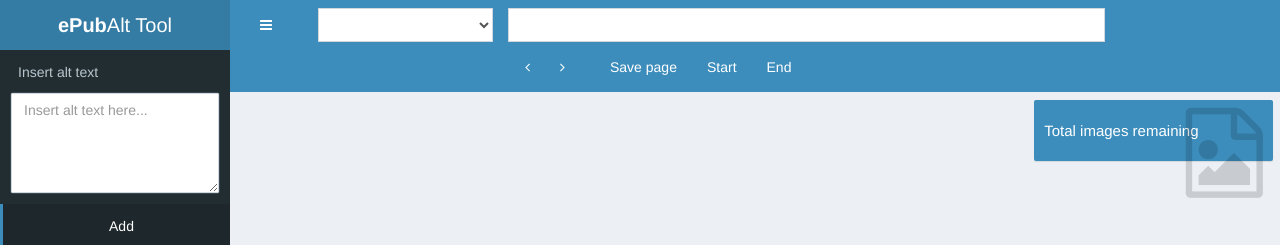
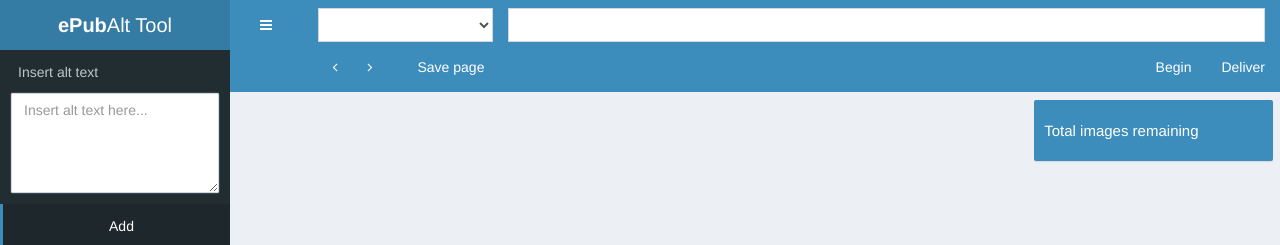
Before and after one commit to qtcoder999/epubAltTool_front, a website: page index.html in a window 1280 px wide. Shown: the top 245 px of the page. Drawn offline with nearby package versions, Linux system fonts and the light colour scheme.

Commit message:
Changes for Prod-Ops server

```diff
--- a/index.html
+++ b/index.html
@@ -55,12 +55,12 @@
             </select>
           </div>
         </div>
-        <div class="col-md-7 padding-right-off">
+        <div class="col-md-9">
           <div class="input-group width-100 margin-top-1">
             <input id="URLbar" type="text" class="form-control color-white cursor-default-1" disabled>
           </div>
         </div>
-        <div class="padding-left-right-off col-md-3">
+        <div class="padding-left-right-off pull-left">
           <div class="navbar-custom-menu">
             <ul class="nav navbar-nav">
               <li id="nav-left-1">
@@ -73,10 +73,6 @@
                   <i class="fa fa-angle-right"></i>
                 </a>
               </li>
-              <!-- Tasks: style can be found in dropdown.less -->
-              <!-- User Account: style can be found in dropdown.less -->
-
-              <!-- Control Sidebar Toggle Button -->
             </ul>
           </div>
         </div>
@@ -87,14 +83,18 @@
                 <span class="">Save page</span>
               </a>
             </li>
+          </ul>
+        </div>
+        <div class="pull-right">
+            <ul class="nav navbar-nav">
               <li id="start-1" class="dropdown user user-menu">
                 <a href="#" class="dropdown-toggle" data-toggle="dropdown">
-                <span class="">Start</span>
+                  <span class="">Begin</span>
                 </a>
               </li>
               <li id="end-1" class="dropdown user user-menu">
                 <a href="#" class="dropdown-toggle" data-toggle="dropdown">
-                <span class="">End</span>
+                  <span class="">Deliver</span>
                 </a>
               </li>
             </ul>
@@ -161,9 +161,6 @@
               </h3>
               <p>Total images remaining</p>
             </div>
-            <div class="icon">
-              <i class="fa fa-file-image-o"></i>
-            </div>
           </div>
         </div>
       </div>
```
Also changed, not shown: dist/css/style.css, dist/js/iframe_script.js. Lines whose indentation alone changed are shown as unchanged.
